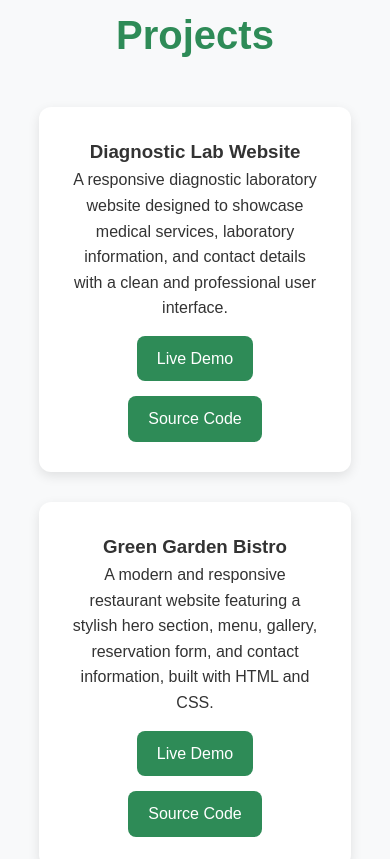
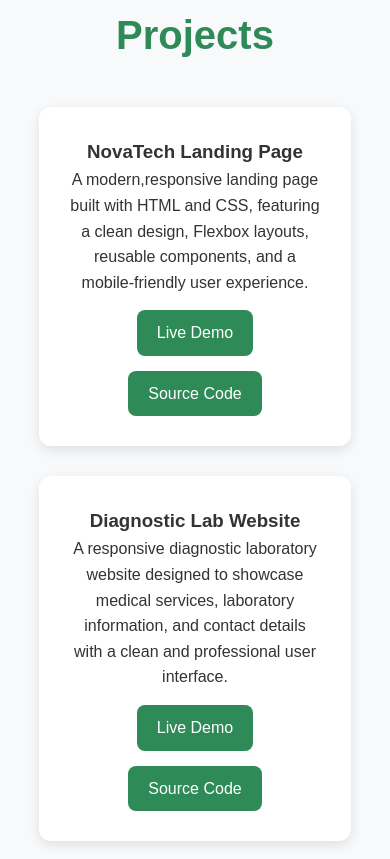
Before and after one commit to abubakarjesse08032-create/Personal-portfolio-website, a plain HTML site: page index.html in a window 390 px wide. Shown: the part 2163-3022 px from the top of the page. Drawn offline with Linux system fonts and the light colour scheme; a script that the page names is missing.

Commit message:
Add NovaTech project to portfolio

```diff
--- a/index.html
+++ b/index.html
@@ -49,6 +49,15 @@
     <h2>Projects</h2>
 
     <div class="project-card">
+      <h3>NovaTech Landing Page</h3>
+      <p>A modern,responsive landing page built with HTML and CSS, featuring a clean design, Flexbox layouts, reusable
+        components, and a mobile-friendly user experience.</p>
+      <a href="https://novatech-landing-pages.netlify.app/" target="_blank" rel="noopener noreferrer">Live Demo</a>
+      <a href="https://github.com/abubakarjesse08032-create/novatech-landing-page.git" target="_blank"
+        rel="noopener noreferrer">Source Code</a>
+    </div>
+
+    <div class="project-card">
       <h3>Diagnostic Lab Website</h3>
       <p>A responsive diagnostic laboratory website designed to showcase medical services, laboratory information, and
         contact
@@ -66,6 +75,7 @@
       <a href="https://github.com/abubakarjesse08032-create/green-garden-bistro.git" target="_blank"
         rel="noopener noreferrer">Source Code</a>
     </div>
+
   </section>
 
   <section id="contact">
```
